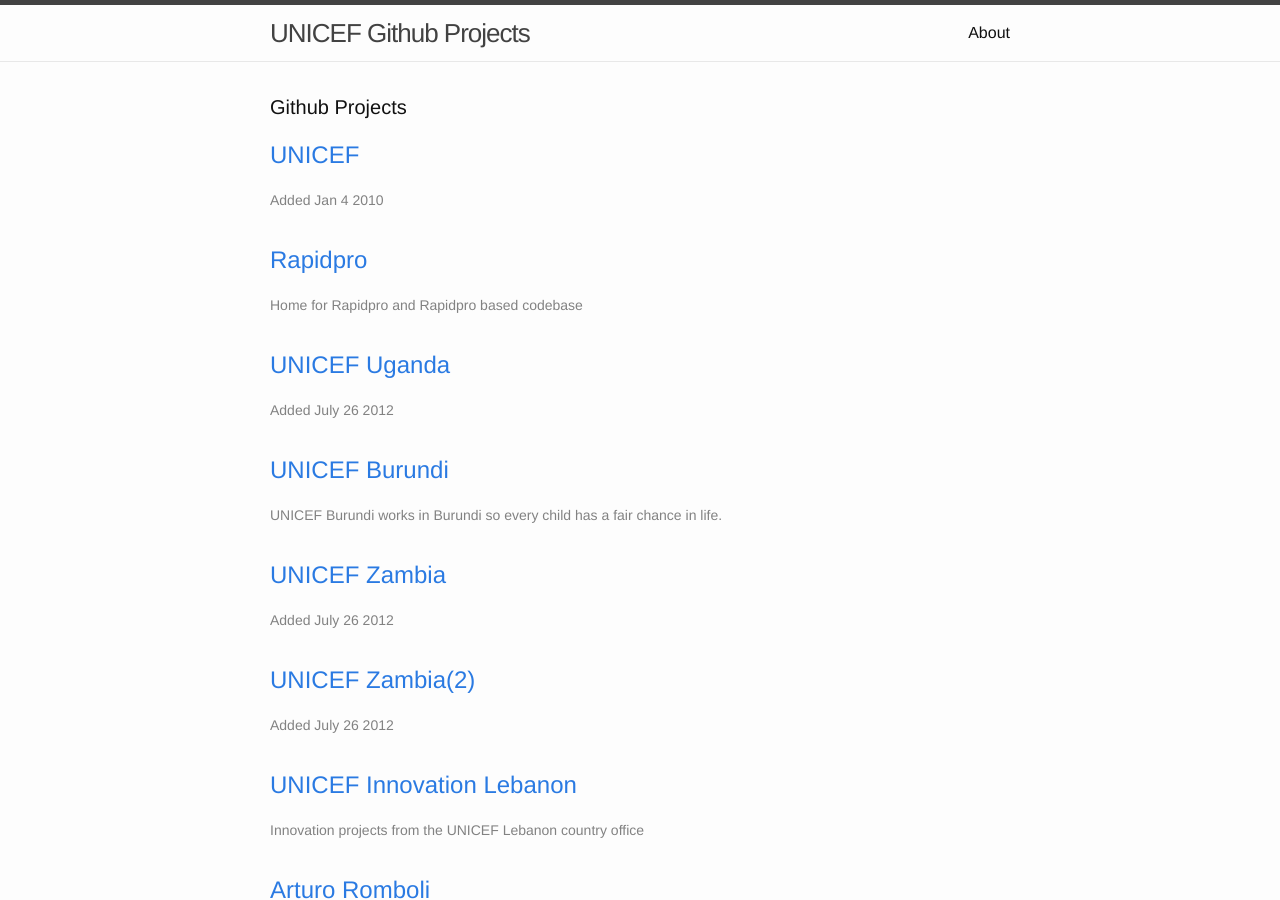
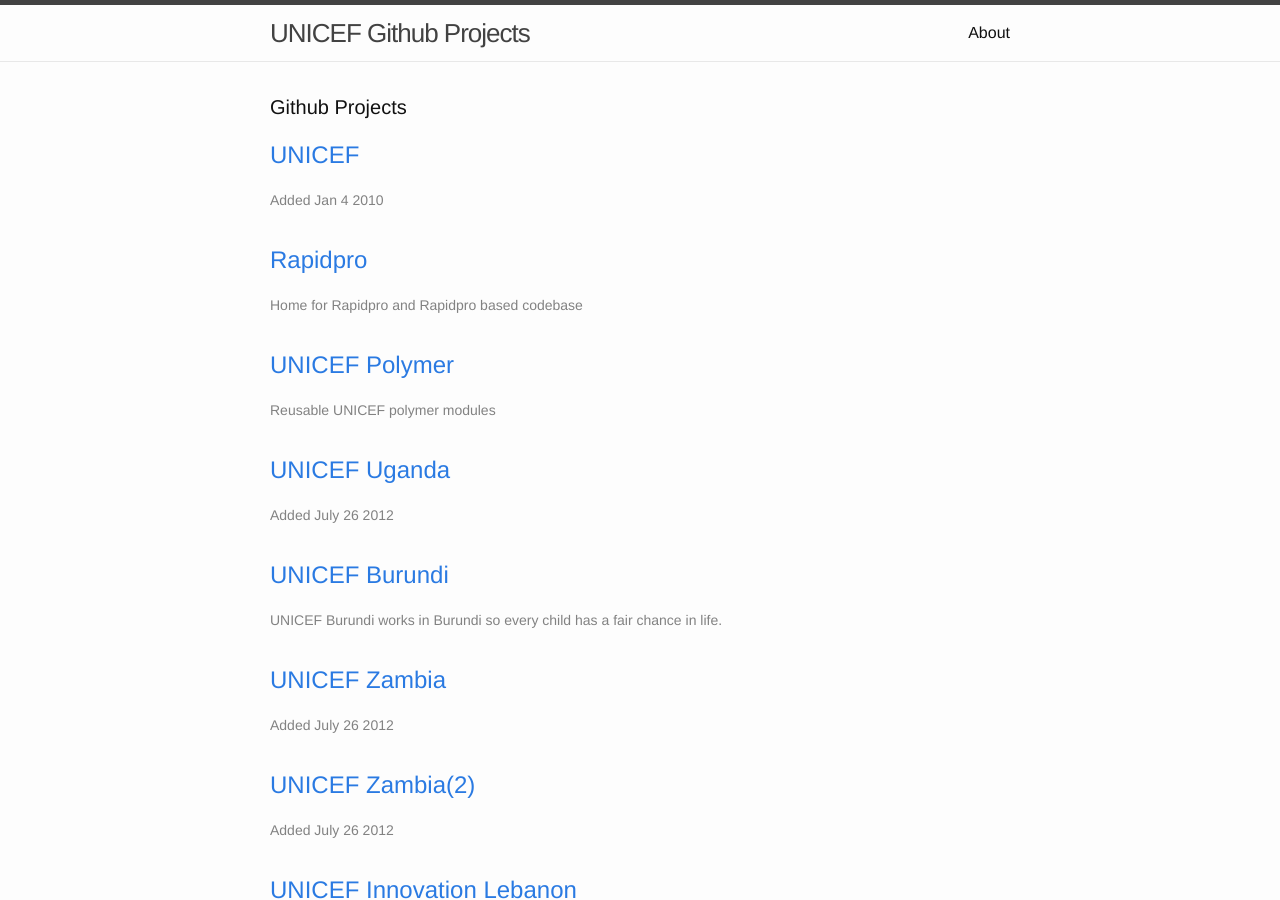
Before and after one commit to unicef/unicef.github.io, a Jekyll site: the page built from index.html, in a window 1280 px wide and 900 px high. Built offline with Jekyll 4.4.1, drawn with Linux system fonts in a browser that asks for light colours.

Commit message:
adding polymer

```diff
--- a/index.html
+++ b/index.html
@@ -18,6 +18,12 @@
                 <a class="post-link" href="https://github.com/rapidpro">Rapidpro</a>
             </h2>
             <span class="post-meta">Home for Rapidpro and Rapidpro based codebase</span>
+        </li>
+        <li>
+            <h2>
+                <a class="post-link" href="https://github.com/unicef-polymer">UNICEF Polymer</a>
+            </h2>
+            <span class="post-meta">Reusable UNICEF polymer modules</span>
         </li>
         <li>
             <h2>
```
